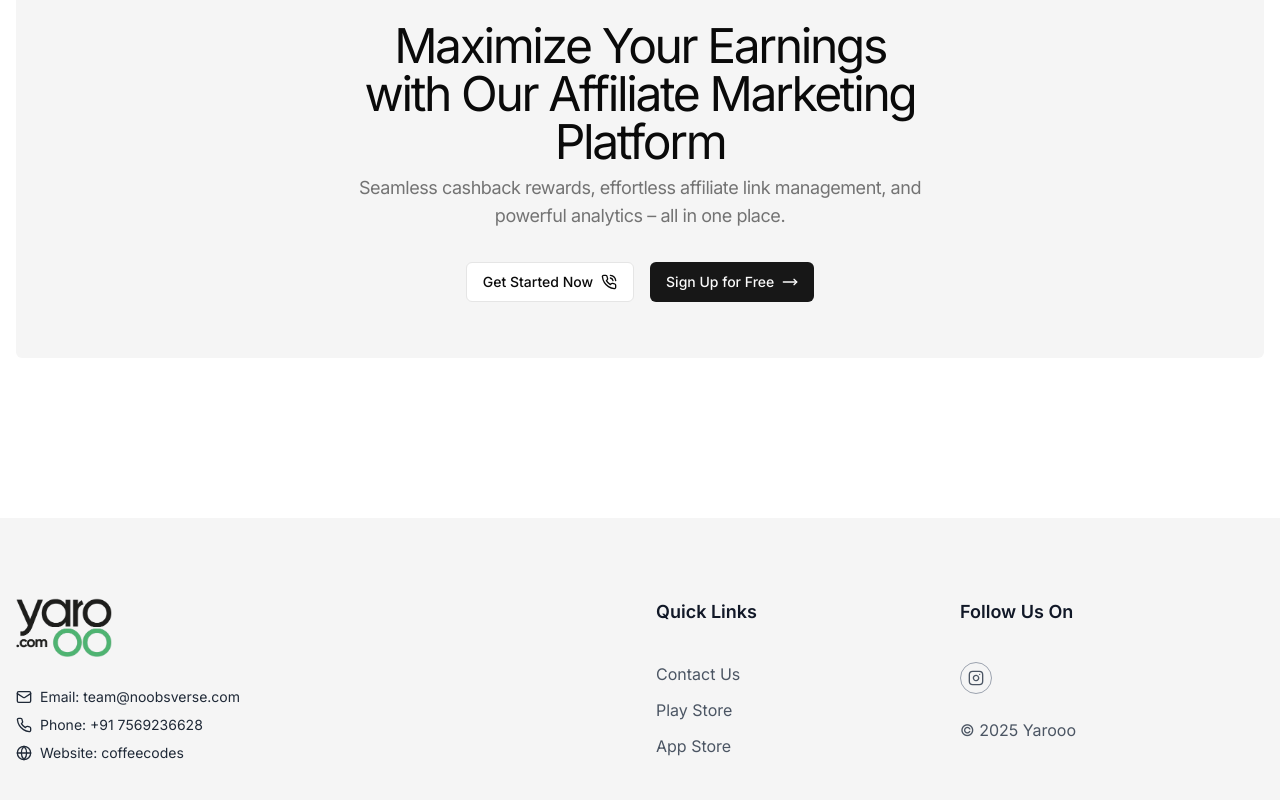
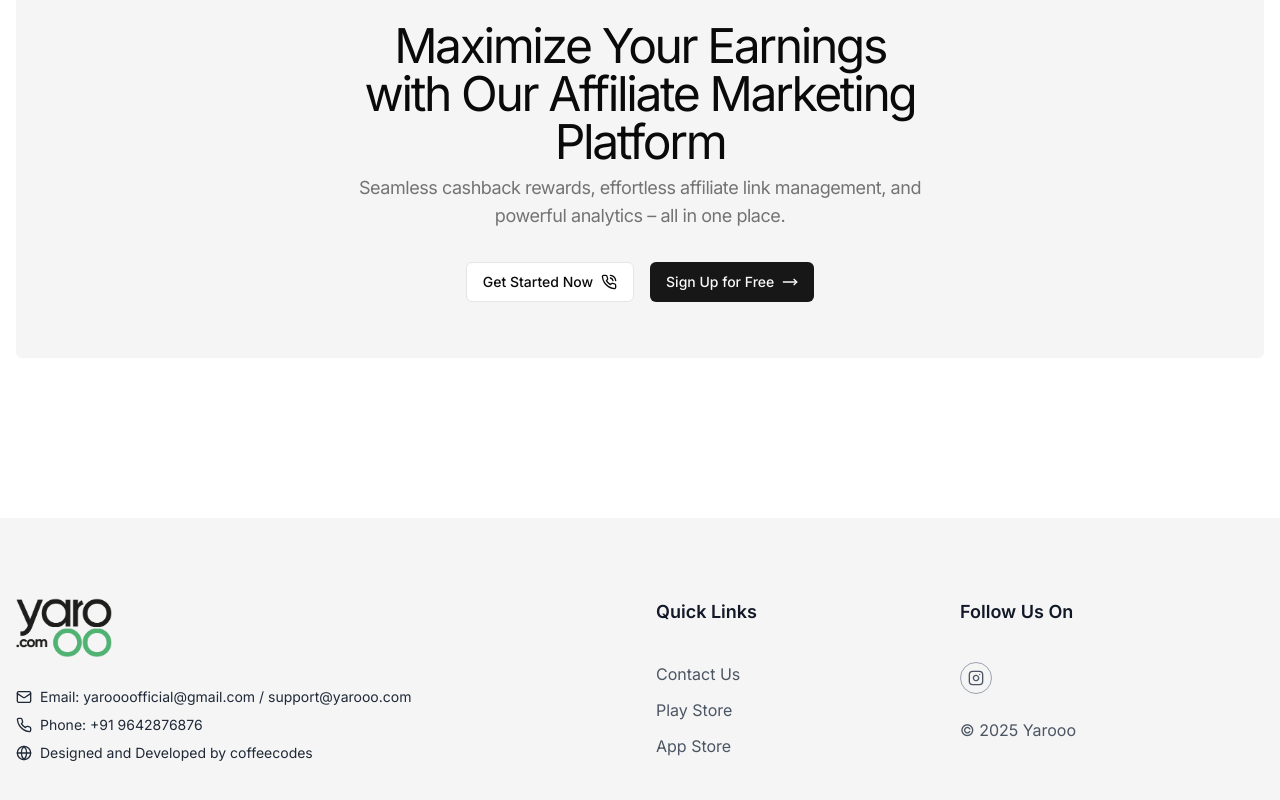
Before and after one commit to NangunooriAbhinav/yarooo.landing, a Next.js app: page / in a window 1280 px wide. Shown: the part 3651-4451 px from the top of the page. Built offline with nearby package versions, Linux system fonts and the light colour scheme.

Commit message:
changed footer info

```diff
--- a/components/sections/FooterSection.tsx
+++ b/components/sections/FooterSection.tsx
@@ -33,10 +33,17 @@ export default function FooterSection() {
                   <span>
                     Email:{" "}
                     <a
-                      href="mailto:team@noobsverse.com"
+                      href="mailto:yaroooofficial@gmail.com"
                       className="hover:text-[#4fb472]"
                     >
-                      team@noobsverse.com
+                      yaroooofficial@gmail.com
+                    </a>{" "}
+                    /{" "}
+                    <a
+                      href="mailto:support@yarooo.com"
+                      className="hover:text-[#4fb472]"
+                    >
+                      support@yarooo.com
                     </a>
                   </span>
                 </p>
@@ -48,14 +55,14 @@ export default function FooterSection() {
                       href="tel:+917569236628"
                       className="hover:text-[#4fb472]"
                     >
-                      +91 7569236628
+                      +91 9642876876
                     </a>
                   </span>
                 </p>
                 <p className="flex items-center text-sm text-gray-800 dark:text-white">
                   <Globe className="mr-2 h-4 w-4" />
                   <span>
-                    Website:{" "}
+                  Designed and Developed by{" "}
                     <a
                       className="hover:text-[#4fb472]"
                       href="https://www.coffeecodes.in/"
@@ -113,14 +120,12 @@ export default function FooterSection() {
                     Follow Us On
                   </h4>
                   <div className="mb-6 flex items-center">
-
                     <Link
                       href="https://www.instagram.com/yarooo.com_?igsh=anlrN3p6MDUxbHMy&utm_source=qr"
                       className="mr-3 flex h-8 w-8 items-center justify-center rounded-full border border-gray-400 text-gray-600 hover:border-[#4fb472] hover:bg-[#4fb472] hover:text-white dark:border-white/70 dark:text-white/70 dark:hover:border-[#4fb472]"
                     >
                       <Instagram className="h-4 w-4" />
                     </Link>
-
                   </div>
                   <p className="text-base text-gray-600 dark:text-white/70">
                     &copy; {new Date().getFullYear()} Yarooo
```
